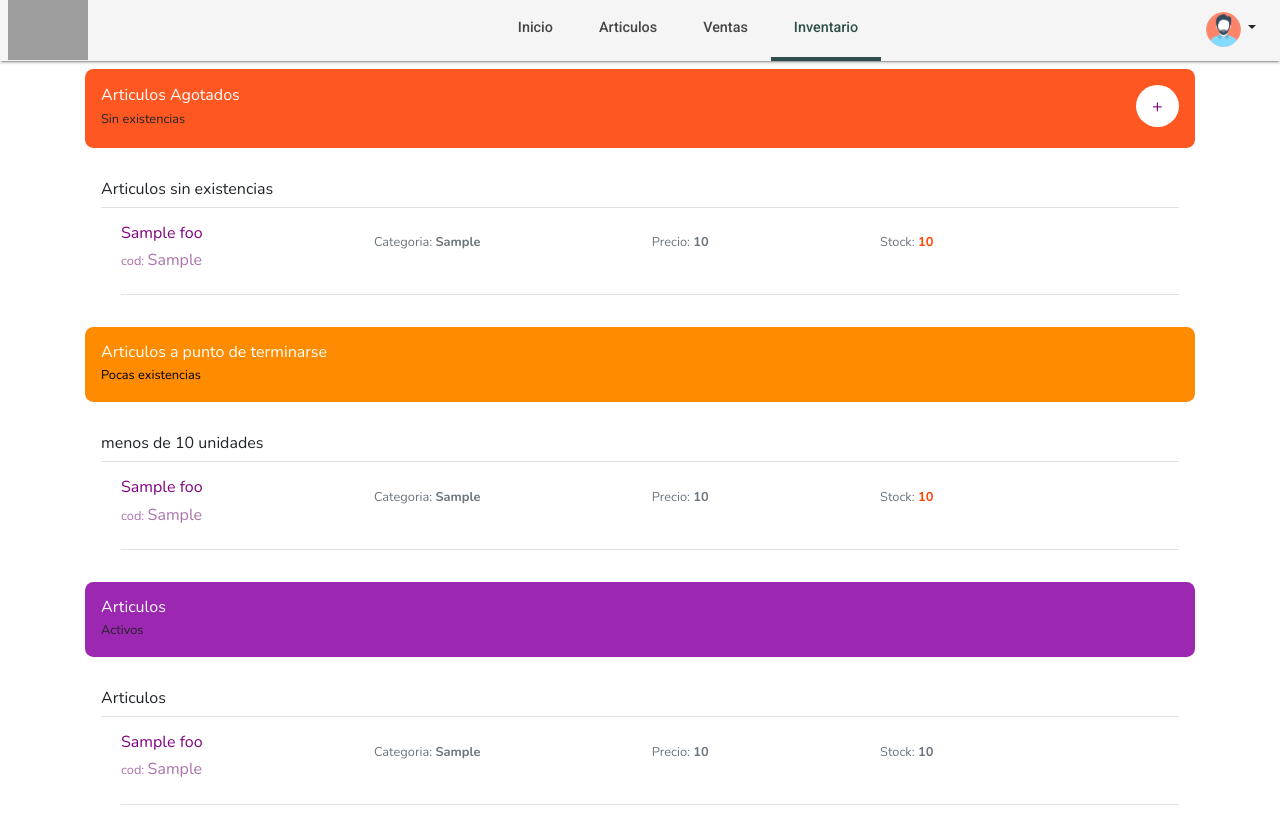
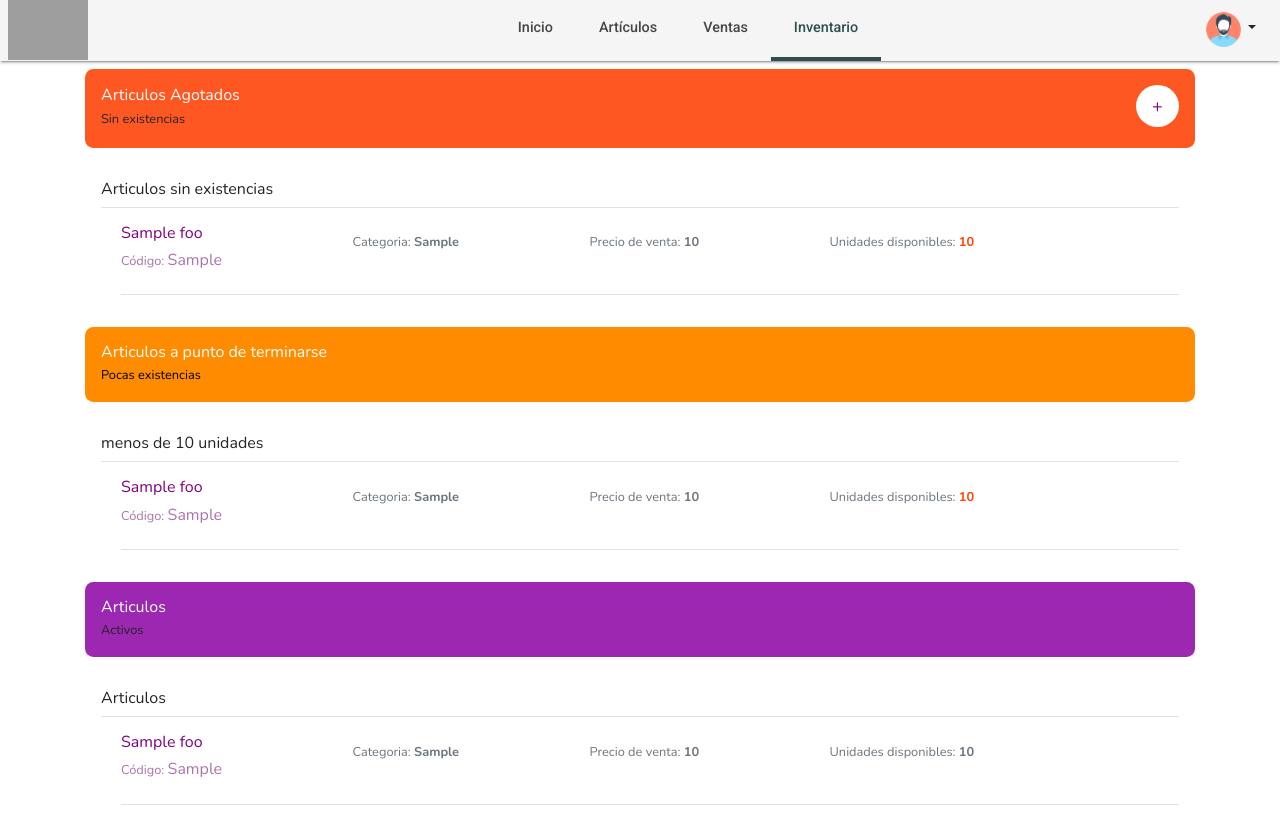
Before and after one commit to rivaslive/libreriaLag, a Django app: template templates/productos/inventario.html in a window 1280 px wide. Run offline with Django 3.2, Linux system fonts and the light colour scheme; the template is opened without the code that fills it: most values are stand-ins (such as "Sample title", 1, 10 or a date in 2020); some libraries are stand-ins or nearby versions; grey boxes are pictures that could not be loaded.

Commit message:
Inventario
Algunas cosas están mejoradas en el inventario

```diff
--- a/apps/articulos/urls.py
+++ b/apps/articulos/urls.py
@@ -1,5 +1,5 @@
 from django.urls import path, re_path
-from apps.articulos.views import articulo, inventario, CrearArticulo, articuloDetalle, buscar, inicio, generador
+from apps.articulos.views import articulo, inventario, CrearArticulo, articuloDetalle, buscar, inicio, generador, articulo_edi, actualizarEstado
 from django.contrib.auth.decorators import login_required
 
 app_name='articulo'
@@ -10,7 +10,10 @@ urlpatterns = [
     path('index/', login_required(inicio), name="index"),
     path('articulo/', login_required(articulo), name="articulo"),
     path(r'^articulo_detalle/(?P<pk>\d+)/$', login_required(articuloDetalle), name="articuloDetalle"),
+    path(r'^editarInventario/(?P<pk>\d+)/$', login_required(articulo_edi), name="editarInventario"),
+    path(r'^darBaja/(?P<pk>\d+)/$', login_required(actualizarEstado), name="darBaja"),
     path('crearArticulo/', login_required(CrearArticulo.as_view()), name="crearArticulo"),
     path('inventario/', login_required(inventario), name="inventario"),
 
+
 ]
--- a/templates/base/admin.html
+++ b/templates/base/admin.html
@@ -118,7 +118,7 @@
                     <a class="nav-link2" href="{% url 'articulo:index' %}">Inicio </a>
                 </li>
                 <li class="nav-item {% block active2 %} {% endblock %}">
-                    <a class="nav-link2" href="{% url 'articulo:articulo' %}">Articulos</a>
+                    <a class="nav-link2" href="{% url 'articulo:articulo' %}">Artículos</a>
                 </li>
                 <li class="nav-item {% block active3 %} {% endblock %}">
                     <a class="nav-link2" href="{% url 'ventas:shop' %}">Ventas</a>
--- a/templates/productos/articulo.html
+++ b/templates/productos/articulo.html
@@ -112,7 +112,7 @@
                                     {{ foo.codigo_articulo }}
                                 </h6>
                             </div>
-                            <p>Precio: <strong>${{ foo.precio_unidad }}</strong></p>
+                            <p>Precio de venta: <strong>${{ foo.precio_unidad }}</strong></p>
                             {% if foo.cant > 0 %}
                                 <p>Unidades disponibles: <strong>{{ foo.cant }}</strong></p>
                             {% else %}
--- a/templates/productos/articuloDetalle.html
+++ b/templates/productos/articuloDetalle.html
@@ -21,7 +21,7 @@
                                 <p class="card-text">Cajas: <strong>{{ articulo.stock }}</strong></p>
                                 <p class="card-text">Precio Caja: <strong>${{ precioCj }}</strong></p>
                             {% else %}
-                                <p class="card-text">Stock: <strong>{{ articulo.stock }}</strong></p>
+                                <p class="card-text">Articulos diponibles: <strong>{{ articulo.stock }}</strong></p>
                             {% endif %}
                         </div>
                         <div class="col-md-6 mt-md-5" style="display: table; height: 100px">
--- a/templates/productos/inventario.html
+++ b/templates/productos/inventario.html
@@ -13,7 +13,7 @@
                     <small>Sin existencias</small>
                 </div>
                 <div class="col"></div>
-                <a id="aa" class="btn mx-auto" data-toggle="modal" data-target="#exampleModal">+</a>
+                <a id="aa" class="btn mx-auto" data-toggle="modal" onclick="return abrir_modal('{% url 'articulo:crearArticulo' %}')" data-target="#exampleModal">+</a>
             </div>
             <div class="my-3 p-3 bg-white rounded box-shadow">
                 <h6 class="border-bottom border-gray pb-2 mb-0">Articulos sin existencias</h6>
@@ -25,16 +25,16 @@
                         <div class="d-flex justify-content-between align-items-center w-100">
                             <div class="1h-100">
                                 <h6 class="larger">{{ foo.nombre_articulo }}</h6>
-                                <h6 class="smaller"><small>cod: </small>
+                                <h6 class="smaller"><small>Código: </small>
                                     {{ foo.codigo_articulo }}
                                 </h6>
                             </div>
                             <p>Categoria: <strong>{{ foo.id_categoria }}</strong></p>
-                            <p>Precio: <strong>{{ foo.precio_unidad }}</strong></p>
-                            <p>Stock: <strong style="color: orangered">{{ foo.stock }}</strong></p>
+                            <p>Precio de venta: <strong>{{ foo.precio_unidad }}</strong></p>
+                            <p>Unidades disponibles: <strong style="color: orangered">{{ foo.stock }}</strong></p>
                             <p>
-                                <a title="Eliminar producto" data-toggle="modal" data-target="#elimarProducto"><i class="btn btn-danger2 icon-minus-circle shopping"></i></a>
-                                <a title="agregar stock"  data-toggle="modal" data-target="#editar"><i class="btn btn-purple aling-right icon-pencil shopping"></i></a>
+                                <a title="Eliminar producto"  data-toggle="modal" data-target="#elimarProducto" ><i class="btn btn-danger2 icon-minus-circle shopping"></i></a>
+                                <a title="Editar Articulo"  onclick="return abrir_modal('{% url 'articulo:editarInventario' foo.pk %}')"  data-toggle="modal" data-target="#editar"><i class="btn btn-purple aling-right icon-pencil shopping"></i></a>
                             </p>
                         </div>
                     </div>
@@ -62,15 +62,15 @@
                         <div class="d-flex justify-content-between align-items-center w-100">
                             <div class="1h-100">
                                 <h6 class="larger">{{ foo.nombre_articulo }}</h6>
-                                <h6 class="smaller"><small>cod: </small>
+                                <h6 class="smaller"><small>Código: </small>
                                     {{ foo.codigo_articulo }}
                                 </h6>
                             </div>
                             <p>Categoria: <strong>{{ foo.id_categoria }}</strong></p>
-                            <p>Precio: <strong>{{ foo.precio_unidad }}</strong></p>
-                            <p>Stock: <strong style="color: orangered">{{ foo.stock }}</strong></p>
+                            <p>Precio de venta: <strong>{{ foo.precio_unidad }}</strong></p>
+                            <p>Unidades disponibles: <strong style="color: orangered">{{ foo.stock }}</strong></p>
                             <p>
-                                <a title="Eliminar producto" data-toggle="modal" data-target="#elimarProducto"><i class="btn btn-danger2 icon-minus-circle shopping"></i></a>
+                                <a title="Eliminar producto" data-toggle="modal" data-target="#elimarProducto"  onclick="return abrir_modal('{% url 'articulo:editarInventario' foo.pk %}')"><i class="btn btn-danger2 icon-minus-circle shopping"></i></a>
                                 <a title="agregar stock"  data-toggle="modal" data-target="#editar"><i class="btn btn-purple aling-right icon-pencil shopping"></i></a>
                             </p>
                         </div>
@@ -99,23 +99,23 @@
                         <div class="d-flex justify-content-between align-items-center w-100" id="contenedor">
                             <div class="1h-100">
                                 <h6 class="larger">{{ foo.nombre_articulo }}</h6>
-                                <h6 class="smaller"><small>cod: </small>
+                                <h6 class="smaller"><small>Código: </small>
                                     {{ foo.codigo_articulo }}
                                 </h6>
                             </div>
                             <p>Categoria: <strong>{{ foo.id_categoria }}</strong></p>
-                            <p>Precio: <strong>{{ foo.precio_unidad }}</strong></p>
-                            <p>Stock: <strong>{{ foo.stock }}</strong></p>
+                            <p>Precio de venta: <strong>{{ foo.precio_unidad }}</strong></p>
+                            <p>Unidades disponibles: <strong>{{ foo.stock }}</strong></p>
                             <p>
-                                <a title="Eliminar producto" data-toggle="modal" data-target="#elimarProducto"><i class="btn btn-danger2 icon-minus-circle shopping"></i></a>
-                                <a title="agregar stock"  data-toggle="modal" data-target="#editar"><i class="btn btn-purple aling-right icon-pencil shopping"></i></a>
+                                <a title="Eliminar producto" data-toggle="modal" data-target="#elimarProducto" onclick="{% url 'articulo:darBaja' foo.pk %}" ><i class="btn btn-danger2 icon-minus-circle shopping"></i></a>
+                                <a title="agregar stock"  data-toggle="modal" data-target="#editar"  onclick="return abrir_modal('{% url 'articulo:editarInventario' foo.pk %}')" ><i class="btn btn-purple aling-right icon-pencil shopping"></i></a>
                             </p>
                         </div>
                     </div>
                 </div>
                     {% endfor %}
                 {% else %}
-                    <h6>Actualmente no hay articulo con más de 10 unidades</h6>
+                    <h6>Actualmente no hay articulos con más de 10 unidades</h6>
                 {% endif %}
             </div>
         </div>
--- a/templates/ventas/addCar.html
+++ b/templates/ventas/addCar.html
@@ -2,7 +2,7 @@
 <div class="modal-dialog" role="document">
     <div class="modal-content">
         <div class="modal-header">
-            <h5 class="modal-title" id="exampleModalLabel2">Agregar Producto</h5>
+            <h5 class="modal-title" id="exampleModalLabel2">Agregar articulo para vender</h5>
             <button type="button" class="close" data-dismiss="modal" aria-label="Close">
                 <span aria-hidden="true">&times;</span>
             </button>
```
Also changed, not shown: apps/articulos/views.py (+22 -5 lines), templates/productos/productoModal.html (+23 -9 lines).
